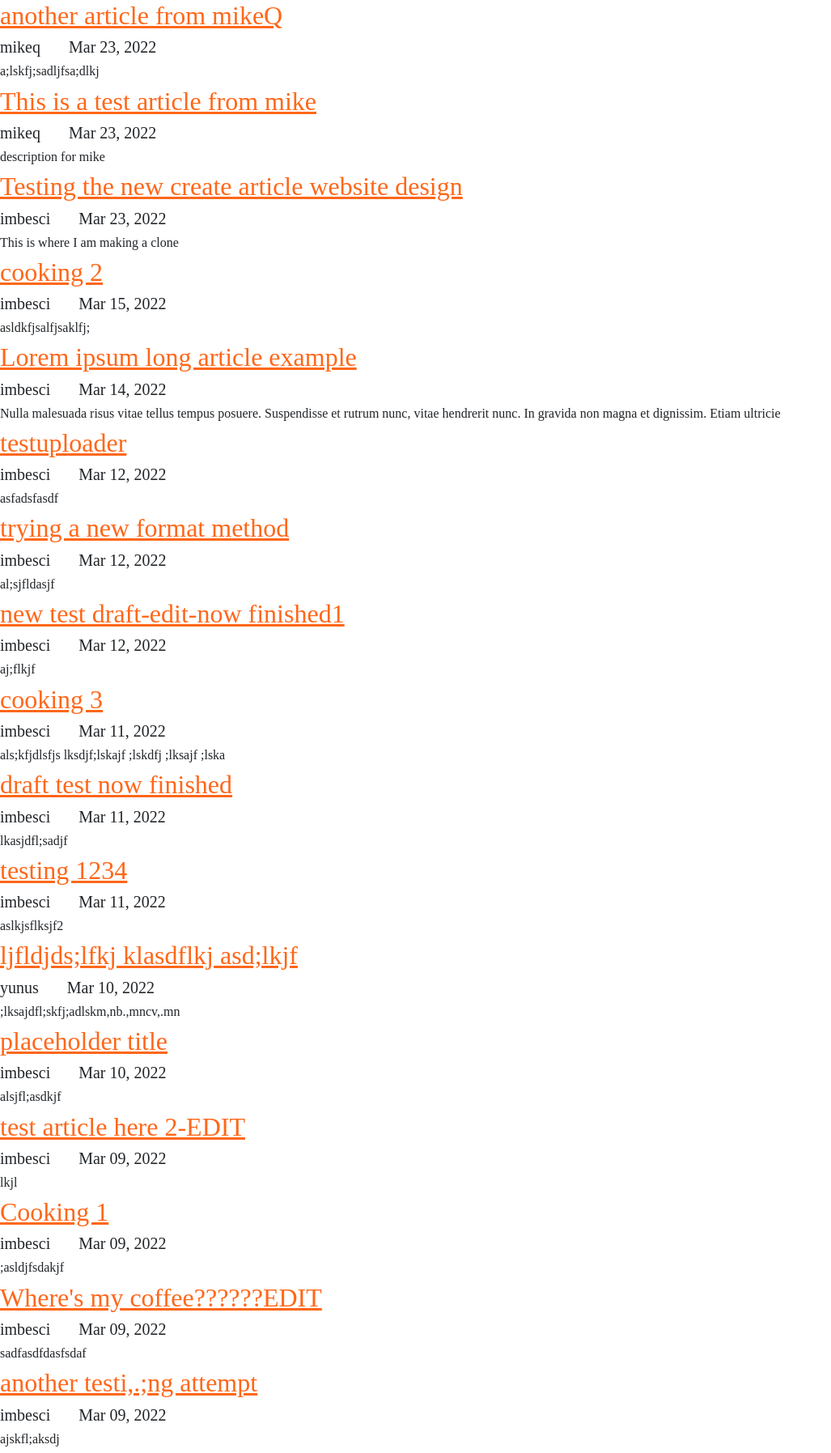
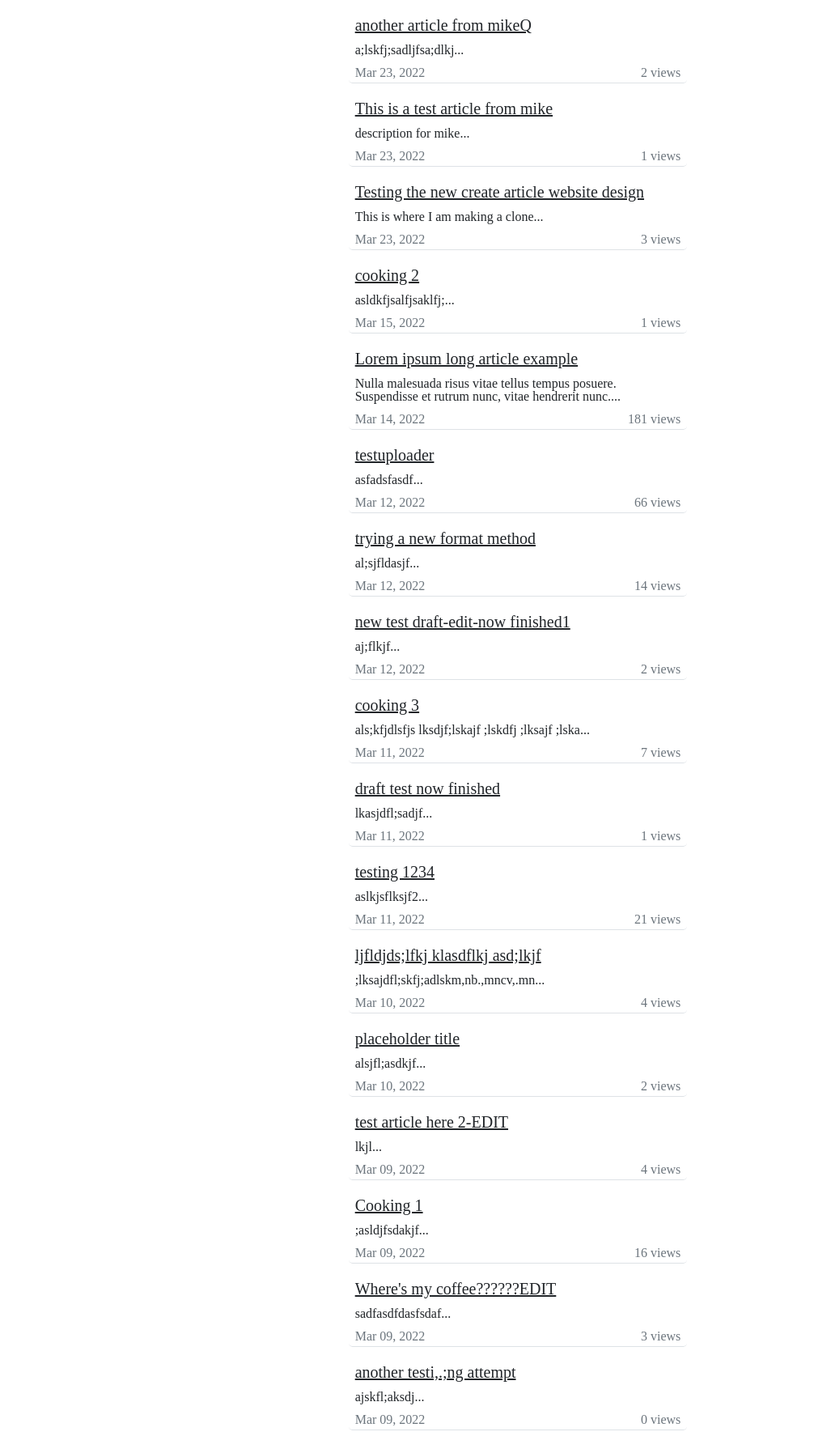
Before and after one commit to imbesci/substack-clone, a Django app: page /articles/ in a window 1280 px wide. Shown: the part 72-1867 px from the top of the page at 81% size, without its empty margins (0-1027 px from the left). After the commit the page ends 1839 px from the top, so only its background shows below. Run offline with Django 4.2, Linux system fonts and the light colour scheme; data comes from the database, SQL or seed files in the repository; both versions use the stored data as it was after the commit; some libraries are stand-ins or nearby versions.

Commit message:
added author article lists

```diff
--- a/substack/accounts/templates/accounts/snippets/detail_snippet.html
+++ b/substack/accounts/templates/accounts/snippets/detail_snippet.html
@@ -7,11 +7,11 @@
 
             <div style="width:100%;">
                 <div class="fs-4 text-muted">First name: <span class="ms-1 text-black">{{user.first_name}}</span></div>
-                <hr class="bg-dark">
+                <hr class="bg-dark mt-1">
                 <div class="fs-4 text-muted">Last name: <span class="ms-1 text-black">{{user.last_name}}</span></div>
-                <hr class="bg-dark">
+                <hr class="bg-dark mt-1">
                 <div class="fs-4 text-muted">Email: <span class="ms-1 text-black">{{user.email}}</span></div>
-                <hr class="bg-dark">
+                <hr class="bg-dark mt-1">
                 <div class="fs-4 text-muted">Username: <span class="ms-1 text-black">{{user.username}}</span></div>
             </div>
 
--- a/substack/articles/models.py
+++ b/substack/articles/models.py
@@ -1,3 +1,4 @@
+from fcntl import F_SEAL_SEAL
 from django.db import models
 import datetime
 from django.forms import ValidationError
@@ -77,10 +78,11 @@ class Article(models.Model):
         stripped = self.title.strip()
         cleanedTitle = re.sub(r"[^a-zA-Z0-9 :]+",'', stripped).split(' ')[0:7]
         cleanedSlug =  '-'.join(cleanedTitle).lower()
-        if Article.objects.all().filter(author_id=self.author.pk).filter(slug=cleanedSlug):
-            return False
-        else:
-            return cleanedSlug
+        number = 1
+        while Article.objects.all().filter(author_id=self.author.pk).filter(slug=cleanedSlug):
+                cleanedSlug += str(number)
+                number +=1
+        return cleanedSlug
 
     def create_slug_url(self):
         return f"/articles/{self.slug}/"
--- a/substack/articles/templates/articles/article_authors.html
+++ b/substack/articles/templates/articles/article_authors.html
@@ -1,20 +1,23 @@
 {% extends 'default.html' %}
 {% load static %}
 {% block customcss %} <link rel="stylesheet" href="{% static 'styles.css' %}"> {% endblock customcss %}
-
 {% block title %}Substack - Articles{% endblock title %}
-
 {% block content %}
 {% include 'snippets/generalheader.html' %}
 
-<div class="page">
-{% for article in articles %}
-    <div class="article">
-        <a href="{% url 'articles:full' slug=article.slug %}"><h2>{{article.title}}</h2></a>
-        <h5> {{article.author.username}}  &nbsp &nbsp &nbsp {{ article.MDYdate }} </h5>
-        <h6>{{ article.description }} </h6>
+<div class="container-fluid d-flex justify-content-center">
+<div class="col-4">
+    {% for article in articles %}
+    <div class="border-bottom rounded-3 my-3">
+        <div class="lead fs-5 mb-2 mx-2"><a class="link-dark" href="{% url 'articles:full' article.slug %}">{{article.title}}</a></div>
+        <div class="fs-6 fw-light lh-1 mx-2 mb-2">{{article.shorten_desc}}</div>
+    <div class="d-flex justify-content-between">
+        <div class="text-muted mx-2">{{article.MDYdate}}</div>
+        <div class="text-muted mx-2">{{article.views}} views</div>
     </div>
-{% endfor %}
+    </div>
+    {% endfor %}
+</div>
 </div>
 
 
--- a/substack/articles/urls.py
+++ b/substack/articles/urls.py
@@ -9,5 +9,8 @@ urlpatterns = [
     re_path(r'^drafts/$', views.view_drafts, name='drafts'),
     re_path(r'^create/$', views.create_article, name="create"),
     re_path(r'^(?P<slug>[\w-]+)/$', views.full_article, name='full'),
-    re_path(r'^edit/(?P<key>[\d]+)/$', views.update_article, name='update' )
+    re_path(r'^edit/(?P<key>[\d]+)/$', views.update_article, name='update'),
+    re_path(r'^delete/(?P<pk>[\d]+)/$', views.delete_article, name="delete"),
+    re_path(r'^authors/(?P<pk>[\d]+)/$', views.authors_view, name="authors-view"),
+
 ]
--- a/substack/articles/views.py
+++ b/substack/articles/views.py
@@ -3,6 +3,7 @@ from .models import Article
 from .forms import CreateArticle
 from django.http import HttpResponseNotFound
 from django.contrib.auth.decorators import login_required
+from accounts.models import SubstackUser
 
 
 def articles_authors(request):
@@ -64,10 +65,11 @@ def update_article(request, key):
             form = form.save(commit=False)
             form.author = request.user
             form.save()
+            print(form.generate_slug())
             if request.POST.get('saveAsDraft'):
                 form.is_draft = True
                 form.save()
-                return redirect('accounts:profile')
+                return redirect('accounts:dashboard')
             elif form.generate_slug():
                 form.slug = form.generate_slug()
                 form.is_draft = False
@@ -89,3 +91,25 @@ def view_drafts(request):
         'drafts': drafts
     }
     return render(request, 'articles/current_drafts.html', context = context)
+
+
+def delete_article(request, pk):
+    article = Article.objects.get(pk=pk)
+    article.delete()
+    return redirect('accounts:dashboard')
+
+
+def authors_view(request, pk):
+    author = SubstackUser.objects.get(pk=pk)
+    authorArticles = Article.objects.all().filter(author = author, is_draft = False)
+    context = {
+        'author' : author,
+        'articles' : authorArticles,
+        'isAuthorArticles' : True
+    }
+
+    return render(request, 'articles/article_authors.html', context)
+
+
+def author_profile(request):
+    pass
--- a/substack/templates/homepage.html
+++ b/substack/templates/homepage.html
@@ -96,7 +96,7 @@
                 <div class="lead d-block fs-5 mx-2"><a class="link-dark" href="{% url 'articles:full' feature.slug %}">{{feature.title}}</a></div>
                 <div class="fs-6 fw-light lh-1 mx-2">{{feature.shorten_desc}}</div>
             <div class="d-flex justify-content-between">
-                <div class="text-muted mx-2">{{feature.author.username}}</div>
+                <a href="{% url 'articles:authors-view' feature.author.pk %}"><div class="text-muted mx-2">{{feature.author.username}}</div></a>
                 <div class="text-muted mx-2">{{feature.MDYdate}}</div>
             </div>
             </div>
--- a/substack/templates/snippets/generalheader.html
+++ b/substack/templates/snippets/generalheader.html
@@ -51,11 +51,13 @@
     <div class="navbar-nav mb-0 me-5"></div>
 
     {% if isProfile %}
-    <div class="display-6 lead ps-5 offset-2">{{request.user.username}}'s Newsletter</div>
+    <div class="display-6 fst-italic lead ps-5 offset-2">{{request.user.username}}'s Newsletter</div>
     {% elif isCreate %}
     <div class="display-6 fst-italic lead ps-1 offset-3">Compose</div>
-    {%elif isDetail %}
+    {% elif isDetail %}
     <div class="display-6 fst-italic lead ps-5 offset-2">Edit your profile</div>
+    {% elif isAuthorArticles %}
+    <div class="display-6 fst-italic lead ps-5 offset-2">{{author.username}}'s Newsletter</div>
     {% endif %}
 
     <div class="navbar-nav ms-auto mb-2 mb-0 justify-content-between">
```
Also changed, not shown: substack/accounts/views.py (+3 -5 lines), substack/articles/templates/articles/full_article.html (+4 -3 lines), substack/db.sqlite3.
